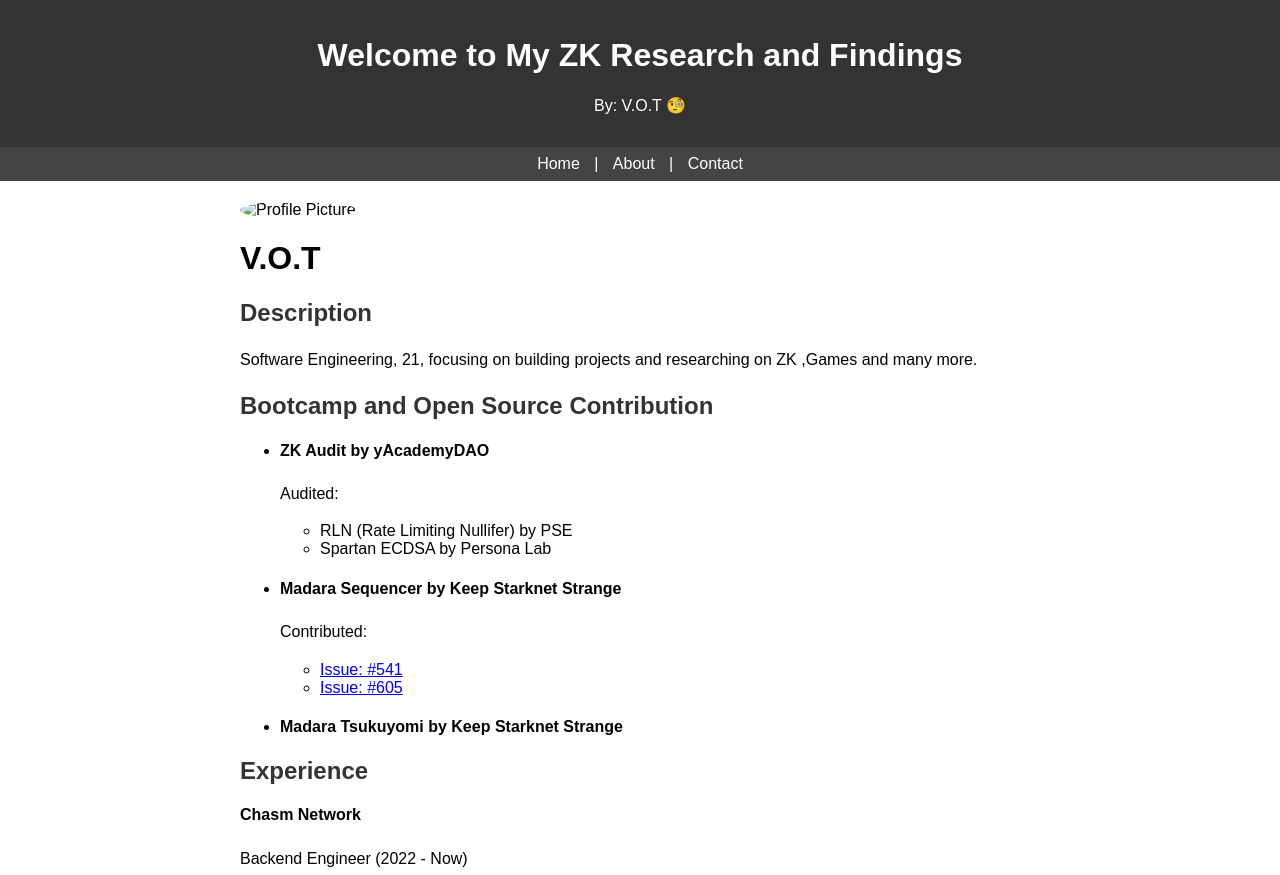
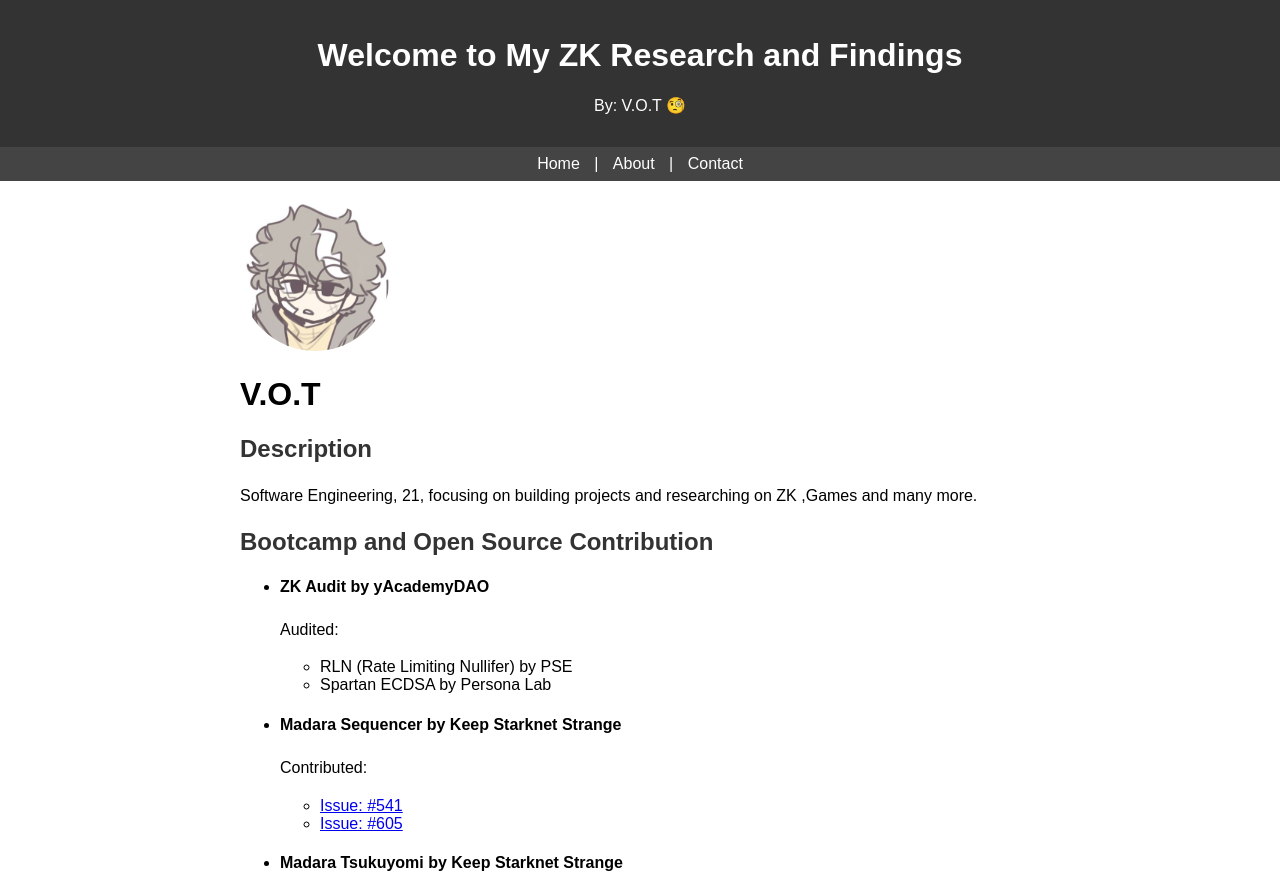
Before and after one commit to makluganteng/ZK-Research, a plain HTML site: page about/about.html in a window 1280 px wide. Shown: the top 875 px of the page. Drawn offline with Linux system fonts and the light colour scheme.

Commit message:
fix image

```diff
--- a/about/about.html
+++ b/about/about.html
@@ -30,7 +30,7 @@
     </div>
     <div class="container">
         <div class="section">
-            <img src="ZK-Research/image/XM43R73F_400x400.jpg" alt="Profile Picture" class="profile-pic">
+            <img src="/ZK-Research/image/XM43R73F_400x400.jpg" alt="Profile Picture" class="profile-pic">
             <h1>V.O.T</h1>
             <h2>Description</h2>
             <p>Software Engineering, 21, focusing on building projects and researching on ZK ,Games and many more.</p>
```
